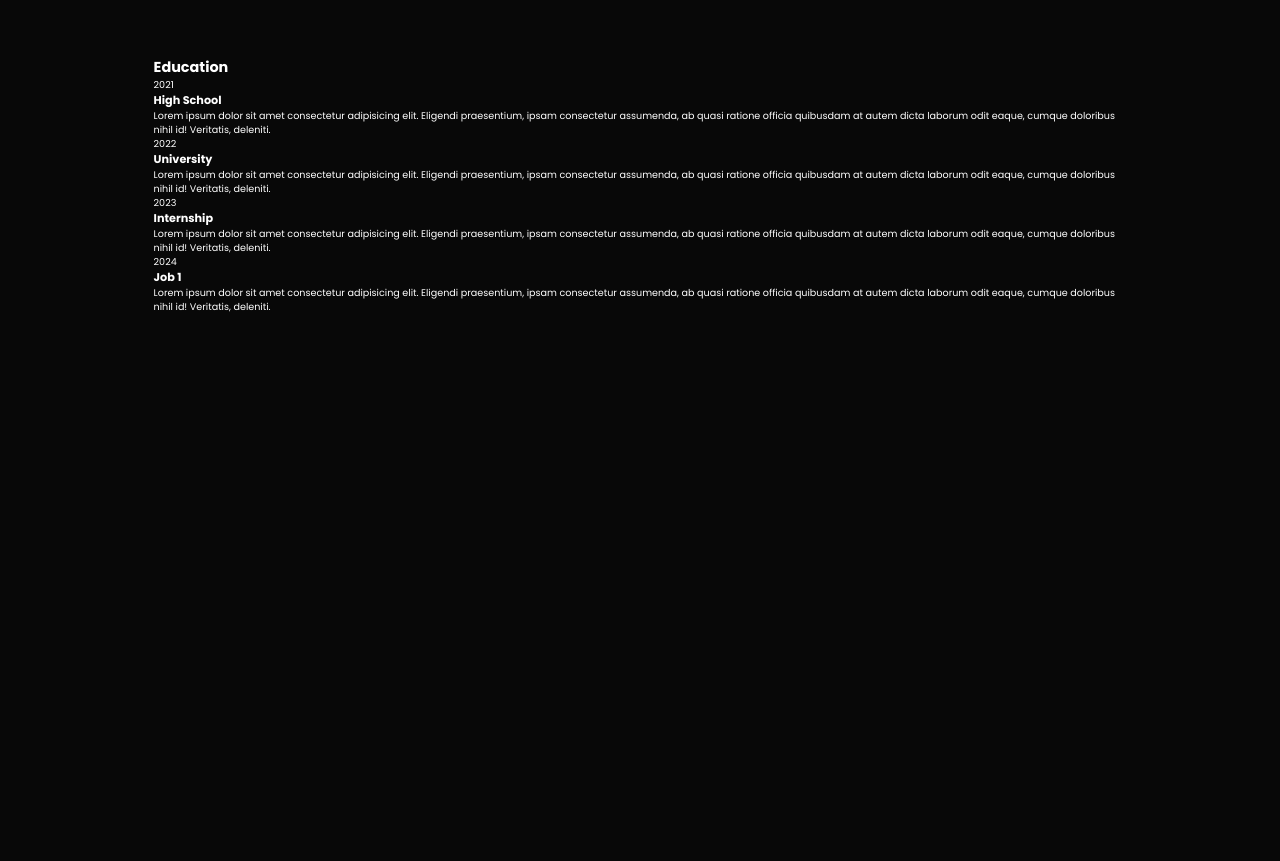
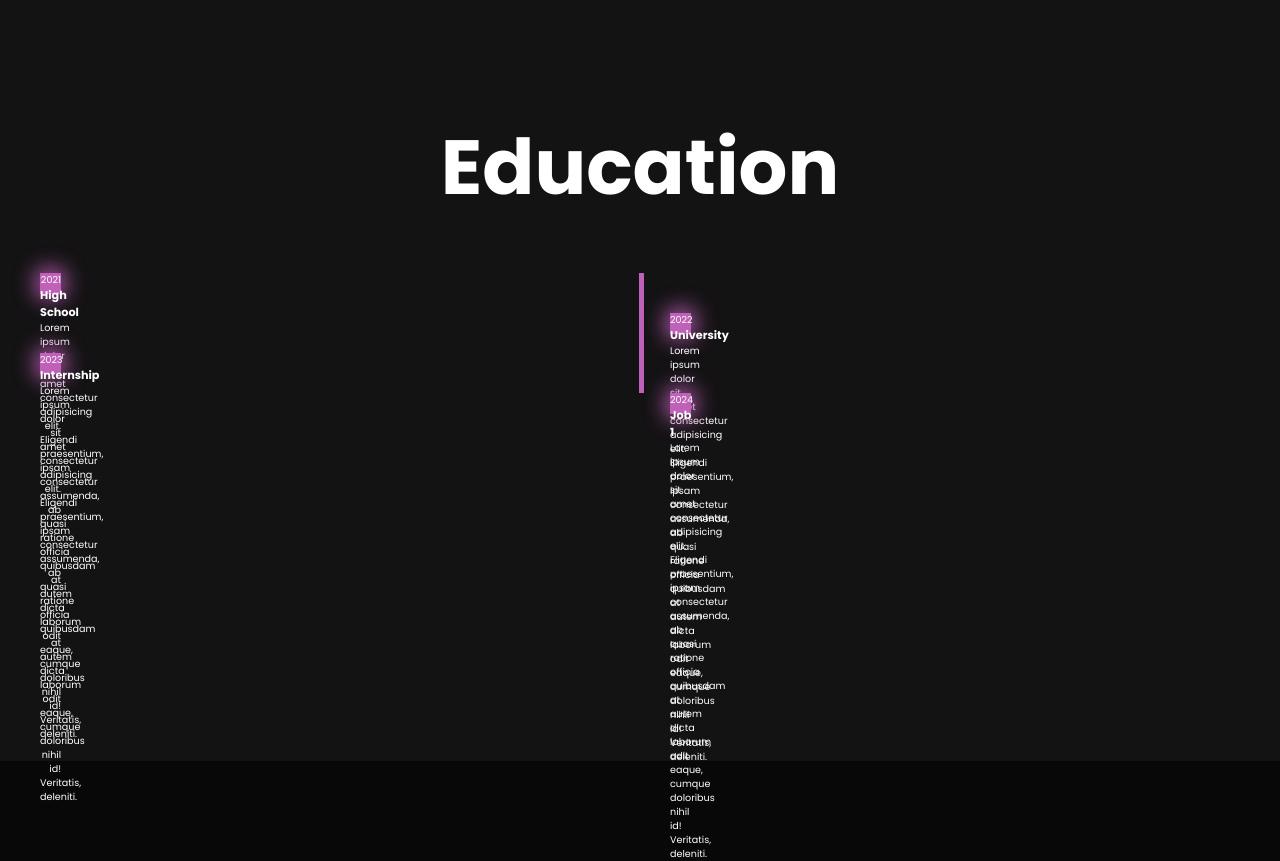
Before and after one commit to mariantonyaf/projeto-portflioResponsive, a plain HTML site: page index.html in a window 1280 px wide. Shown: the part 839-1700 px from the top of the page. Before the commit the page ends 1600 px from the top, so only its background shows below. Drawn offline with nearby package versions, Linux system fonts and the light colour scheme.

Commit message:
Update style.css

```diff
--- a/style.css
+++ b/style.css
@@ -271,5 +271,65 @@ span {
     5%, 20%, 25%, 40%, 45%, 60%, 65%, 80%, 85%{
         width: calc(100% + 8px);
     }
+}
 
+.heading{
+    font-size: 8rem;
+    text-align: center;
+    margin: 5rem 0;
 }
+
+.education{
+    padding: 100px 15px;
+    background: var(--second-bg-color);
+}
+
+.education h2{
+    margin-bottom: 5rem;
+}
+
+.timeline-items{
+    max-width: 1200px;
+    margin: auto;
+    display: flex;
+    flex-wrap: wrap;
+    position: relative;
+}
+
+.timeline-items::before{
+    content: '';
+    position: absolute;
+    width: 5px;
+    height: 100%;
+    background-color: var(--main-color-1);
+    left: calc(50% - 1px);
+}
+
+.timeline-item{
+    margin-bottom: 40px;
+    width: 100%;
+    position: relative;
+}
+
+.timeline-item:last-child{
+    margin-bottom: 0;
+}
+
+.timeline-item:nth-child(odd){
+    padding-right: calc(50% + 30px);
+    text-align: right;
+}
+
+.timeline-item:nth-child(even){
+    padding-left: calc(50% + 30px);
+}
+
+.timeline-dot{
+    height: 21px;
+    width: 21px;
+    background-color: var(--main-color-1);
+    box-shadow: 0 0 25px var(--main-color-1),
+                0 0 25px var(--main-color-1);
+    position: absolute;
+    left: ;
+}
```
